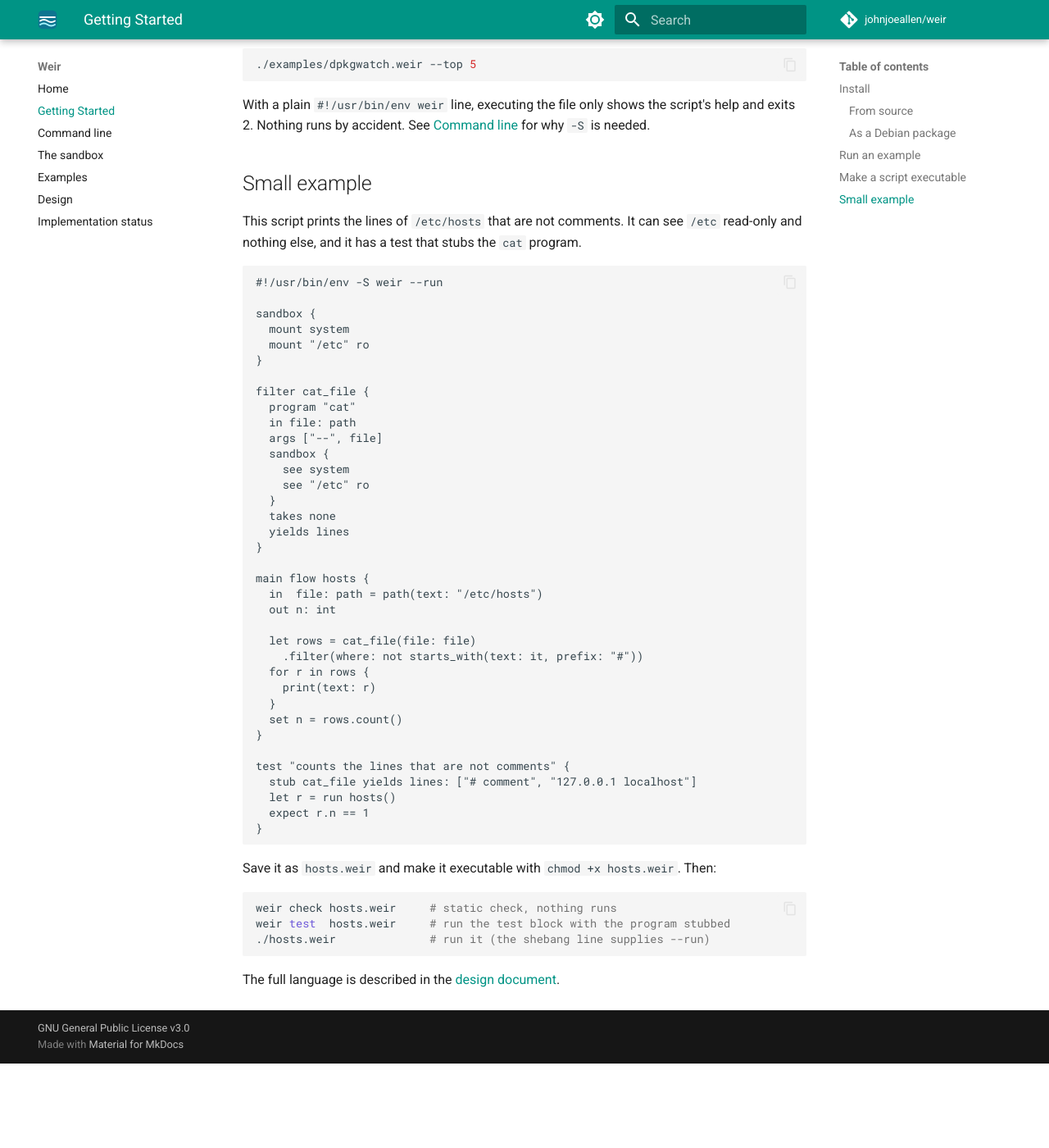
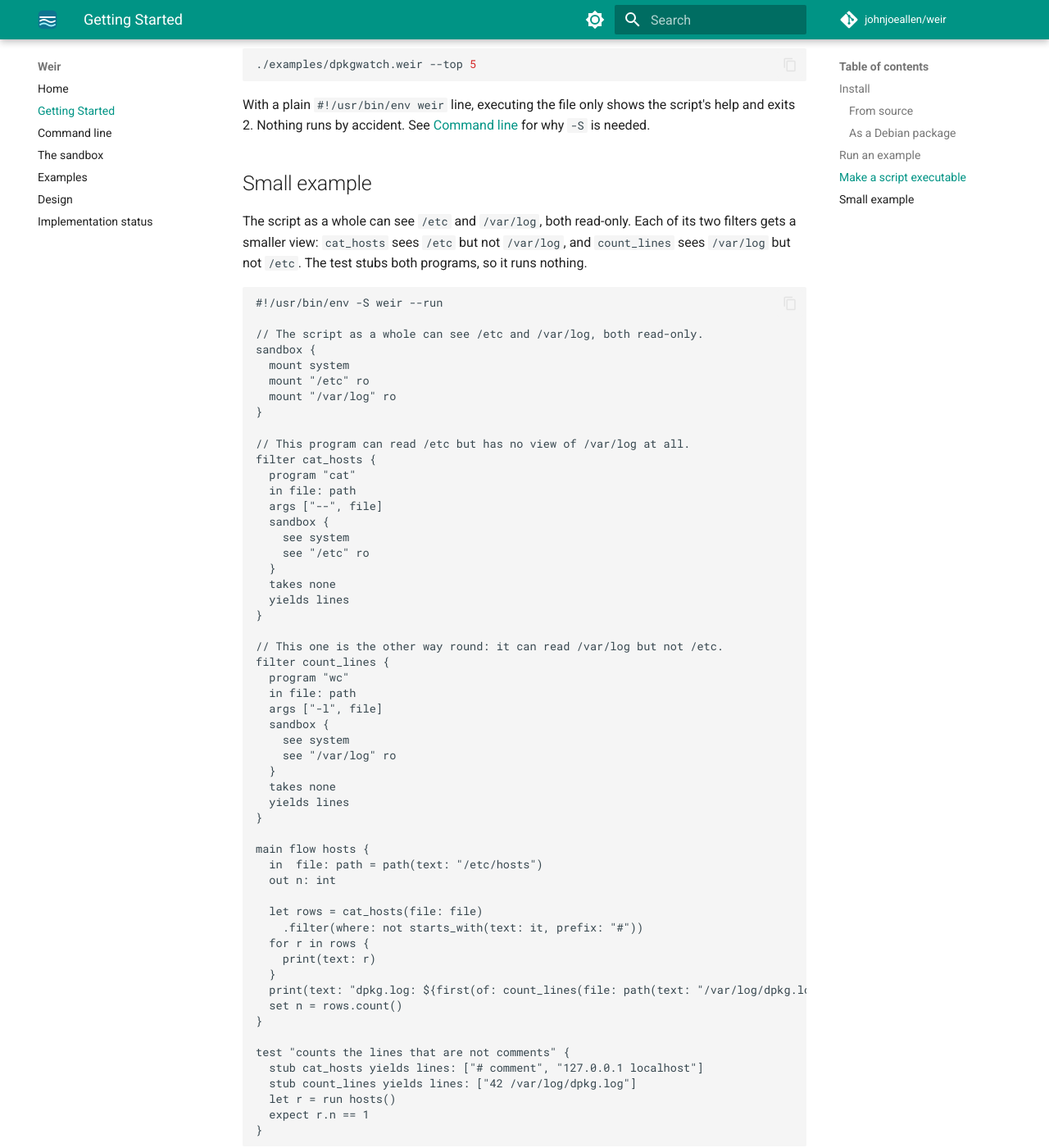
Before and after one commit to johnjoeallen/weir, an MkDocs documentation site: the page built from docs/getting-started.md, in a window 1280 px wide and 1400 px high, scrolled down 1071 px. Shown: the whole window at 82% size. Built offline with MkDocs 1.6.1 and Material for MkDocs 9.7.7, drawn with Linux system fonts in a browser that asks for light colours; comment, search, counter and statistics services are not loaded; the version menu is left out; before the commit the page ends 2368 px from its top, so only the background shows below that; some of the changed text lies outside the part shown.

Commit message:
Give each filter in the getting-started example its own restricted view
Co-Authored-By: Claude Sonnet 5.5 <noreply@anthropic.com>
Claude-Session: https://claude.ai/code/session_01VKvMopMGTz8PfZZ59JgH77

````diff
--- a/docs/getting-started.md
+++ b/docs/getting-started.md
@@ -54,18 +54,23 @@ script's help and exits 2. Nothing runs by accident. See
 
 ## Small example
 
-This script prints the lines of `/etc/hosts` that are not comments. It can see
-`/etc` read-only and nothing else, and it has a test that stubs the `cat` program.
+The script as a whole can see `/etc` and `/var/log`, both read-only. Each of its two
+filters gets a smaller view: `cat_hosts` sees `/etc` but not `/var/log`, and
+`count_lines` sees `/var/log` but not `/etc`. The test stubs both programs, so it
+runs nothing.
 
 ```weir
 #!/usr/bin/env -S weir --run
 
+// The script as a whole can see /etc and /var/log, both read-only.
 sandbox {
   mount system
   mount "/etc" ro
+  mount "/var/log" ro
 }
 
-filter cat_file {
+// This program can read /etc but has no view of /var/log at all.
+filter cat_hosts {
   program "cat"
   in file: path
   args ["--", file]
@@ -77,20 +82,35 @@ filter cat_file {
   yields lines
 }
 
+// This one is the other way round: it can read /var/log but not /etc.
+filter count_lines {
+  program "wc"
+  in file: path
+  args ["-l", file]
+  sandbox {
+    see system
+    see "/var/log" ro
+  }
+  takes none
+  yields lines
+}
+
 main flow hosts {
   in  file: path = path(text: "/etc/hosts")
   out n: int
 
-  let rows = cat_file(file: file)
+  let rows = cat_hosts(file: file)
     .filter(where: not starts_with(text: it, prefix: "#"))
   for r in rows {
     print(text: r)
   }
+  print(text: "dpkg.log: ${first(of: count_lines(file: path(text: "/var/log/dpkg.log")))}")
   set n = rows.count()
 }
 
 test "counts the lines that are not comments" {
-  stub cat_file yields lines: ["# comment", "127.0.0.1 localhost"]
+  stub cat_hosts yields lines: ["# comment", "127.0.0.1 localhost"]
+  stub count_lines yields lines: ["42 /var/log/dpkg.log"]
   let r = run hosts()
   expect r.n == 1
 }
@@ -100,8 +120,19 @@ Save it as `hosts.weir` and make it executable with `chmod +x hosts.weir`. Then:
 
 ```bash
 weir check hosts.weir     # static check, nothing runs
-weir test  hosts.weir     # run the test block with the program stubbed
+weir test  hosts.weir     # run the test block with the programs stubbed
 ./hosts.weir              # run it (the shebang line supplies --run)
 ```
 
+To see the restriction work, point the first filter at a file it can't see:
+
+```bash
+./hosts.weir --file /var/log/dpkg.log
+# error in hosts: ExecError: `cat -- /var/log/dpkg.log` exited with code 1:
+#   cat: /var/log/dpkg.log: No such file or directory
+```
+
+The file exists on the host and the script mounts it, but `cat_hosts` has no
+`/var/log` in its view.
+
 The full language is described in the [design document](DESIGN.md).
````
